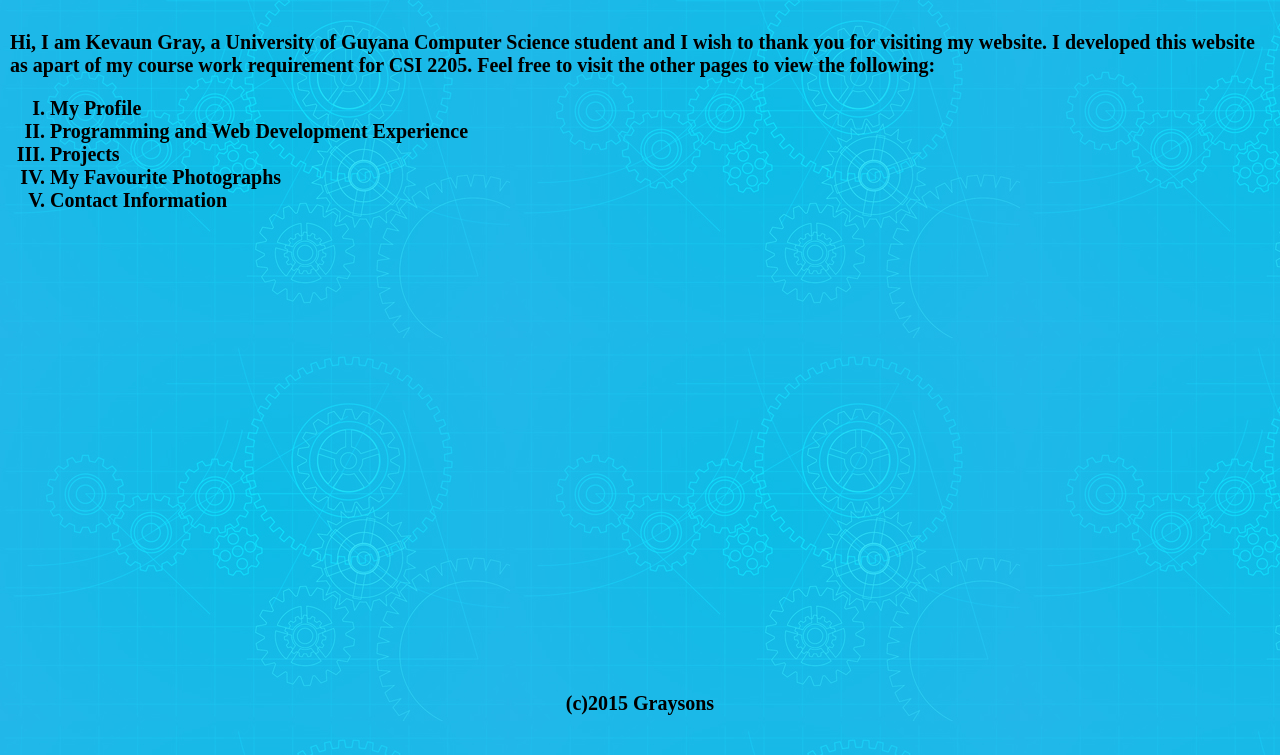
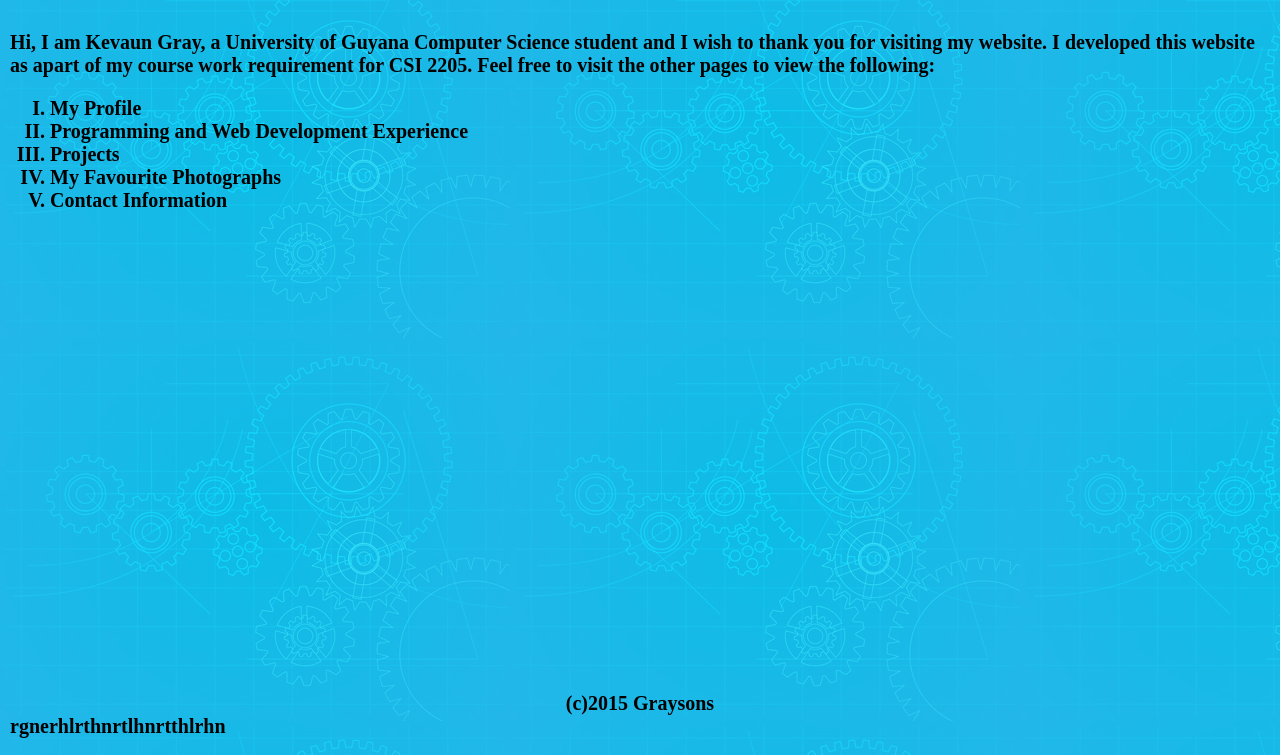
Before and after one commit to Kevaun2/Kevaun2.github.io, a plain HTML site: page index.html in a window 1280 px wide. Shown: the part 45-800 px from the top of the page. Drawn offline with Linux system fonts and the light colour scheme.

Commit message:
added website to folder

```diff
--- a/index.html
+++ b/index.html
@@ -51,3 +51,4 @@
 	</body>
 
 </html>
+rgnerhlrthnrtlhnrtthlrhn
```
